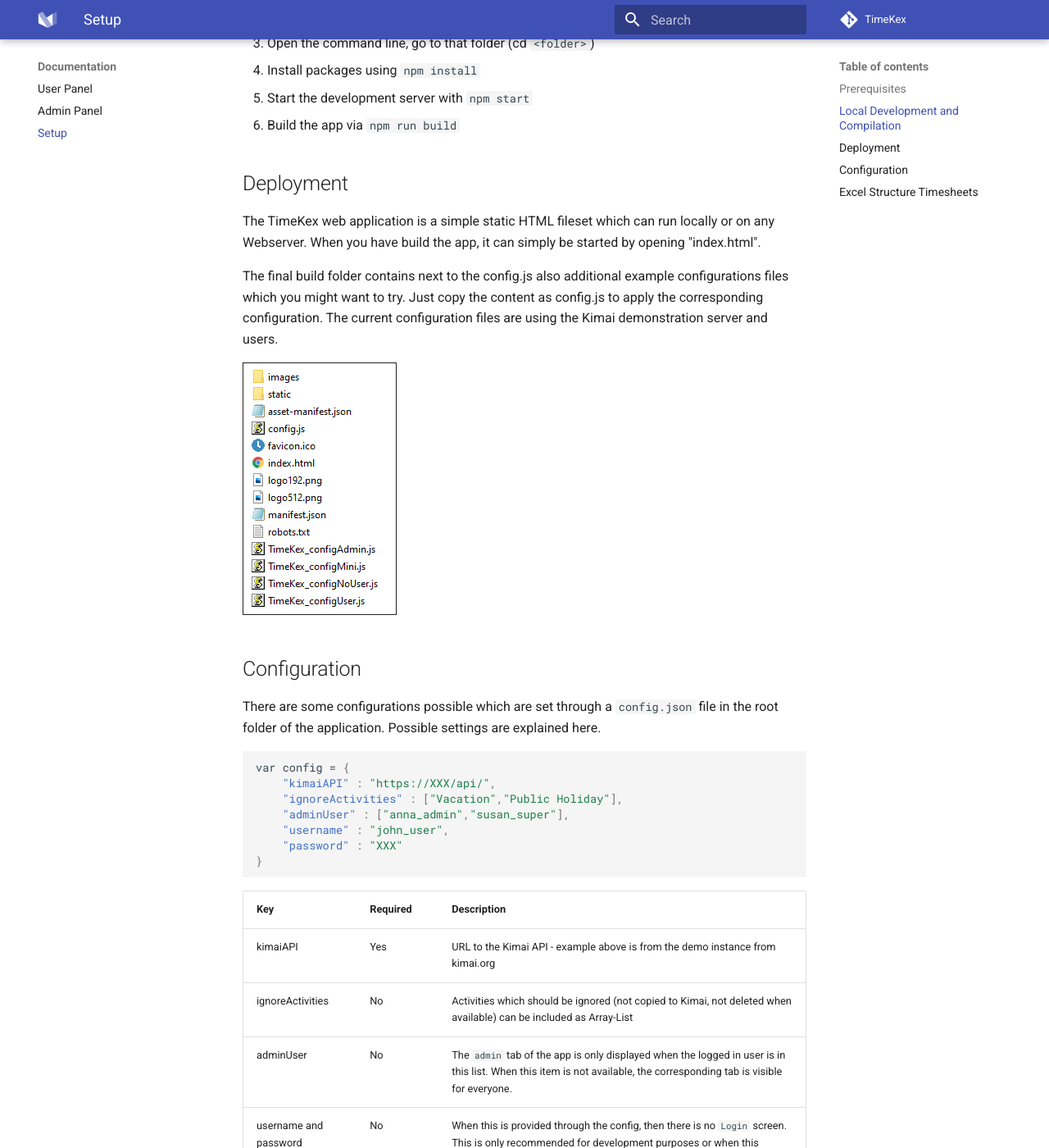
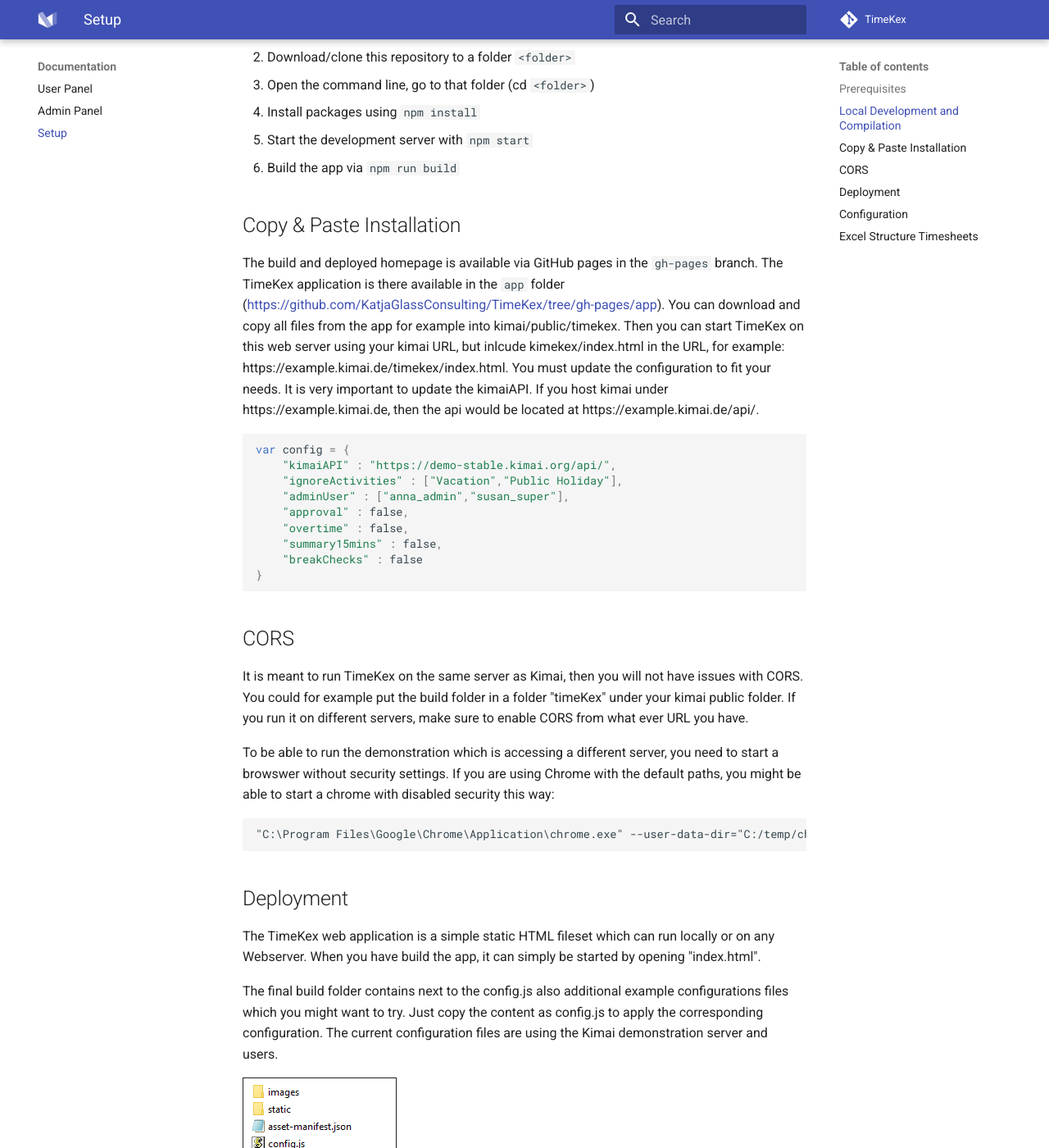
Before and after one commit to KatjaGlassConsulting/TimeKex, an MkDocs documentation site: the page built from docs/setup.md, in a window 1280 px wide and 1400 px high, scrolled down 634 px. Shown: the whole window at 82% size. Built offline with MkDocs 1.6.1 and Material for MkDocs 9.7.7, drawn with Linux system fonts in a browser that asks for light colours; comment, search, counter and statistics services are not loaded; some of the changed text lies outside the part shown.

````diff
--- a/docs/setup.md
+++ b/docs/setup.md
@@ -2,7 +2,7 @@
 
 ## Prerequisites
 
-To be able to run TimeKex, a running instance of Kimai is required together with a user and an API key of this user. The API password can be set in Kimai via "profile", "API" and then "API Password".
+To be able to run TimeKex, a running instance of Kimai is required together with a user and an API key of this user. The API password can be set in Kimai via "profile", "API" and then "API Password". As "billable = true" is used for the timesheet entries, user must have grated the corresponding role. You find this setting in Kimai "System" -> "Roles" -> "edit_billable_own_timesheet". Set this to "yes" for users.
 
 There is a stable demonstration version available for Kimai which can be used for demonstration purposes (<a href="https://demo-stable.kimai.org/de/login" target="_blank">linked here</a>). To checkout demo users and specifically the API password of a demo user, check the <a href="https://www.kimai.org/demo/" target="_blank">demo information page</a>.
 
@@ -16,6 +16,32 @@ TimeKex is a ReactJS Web Application. To run a local development version, you ca
 4. Install packages using `npm install`
 5. Start the development server with `npm start`
 6. Build the app via `npm run build`
+
+## Copy & Paste Installation
+
+The build and deployed homepage is available via GitHub pages in the `gh-pages` branch. The TimeKex application is there available in the `app` folder ([https://github.com/KatjaGlassConsulting/TimeKex/tree/gh-pages/app](https://github.com/KatjaGlassConsulting/TimeKex/tree/gh-pages/app)). You can download and copy all files from the app for example into kimai/public/timekex. Then you can start TimeKex on this web server using your kimai URL, but inlcude kimekex/index.html in the URL, for example: https://example.kimai.de/timekex/index.html. You must update the configuration to fit your needs. It is very important to update the kimaiAPI. If you host kimai under https://example.kimai.de, then the api would be located at  https://example.kimai.de/api/.
+
+```JS
+var config = {
+    "kimaiAPI" : "https://demo-stable.kimai.org/api/",
+    "ignoreActivities" : ["Vacation","Public Holiday"],
+    "adminUser" : ["anna_admin","susan_super"],
+    "approval" : false,
+    "overtime" : false,
+    "summary15mins" : false,
+    "breakChecks" : false
+}
+```
+
+## CORS
+
+It is meant to run TimeKex on the same server as Kimai, then you will not have issues with CORS. You could for example put the build folder in a folder "timeKex" under your kimai public folder. If you run it on different servers, make sure to enable CORS from what ever URL you have.
+
+To be able to run the demonstration which is accessing a different server, you need to start a browswer without security settings. If you are using Chrome with the default paths, you might be able to start a chrome with disabled security this way:
+
+```
+"C:\Program Files\Google\Chrome\Application\chrome.exe" --user-data-dir="C:/temp/chrome_session" --disable-web-security
+```
 
 ## Deployment
 
````
Also changed, not shown: CHANGES.md (+4 -0 lines), README.md (+44 -1 lines), docs/adminGuide.md (+15 -9 lines), docs/userGuide.md (+13 -1 lines), docs/img/example_admin_create_00.png, docs/img/example_admin_create_01.png, docs/img/example_admin_create_02.png, docs/img/example_admin_create_03.png, docs/img/example_admin_create_04.png (added), docs/img/layout_main_issue.png (added), 6 other files.
